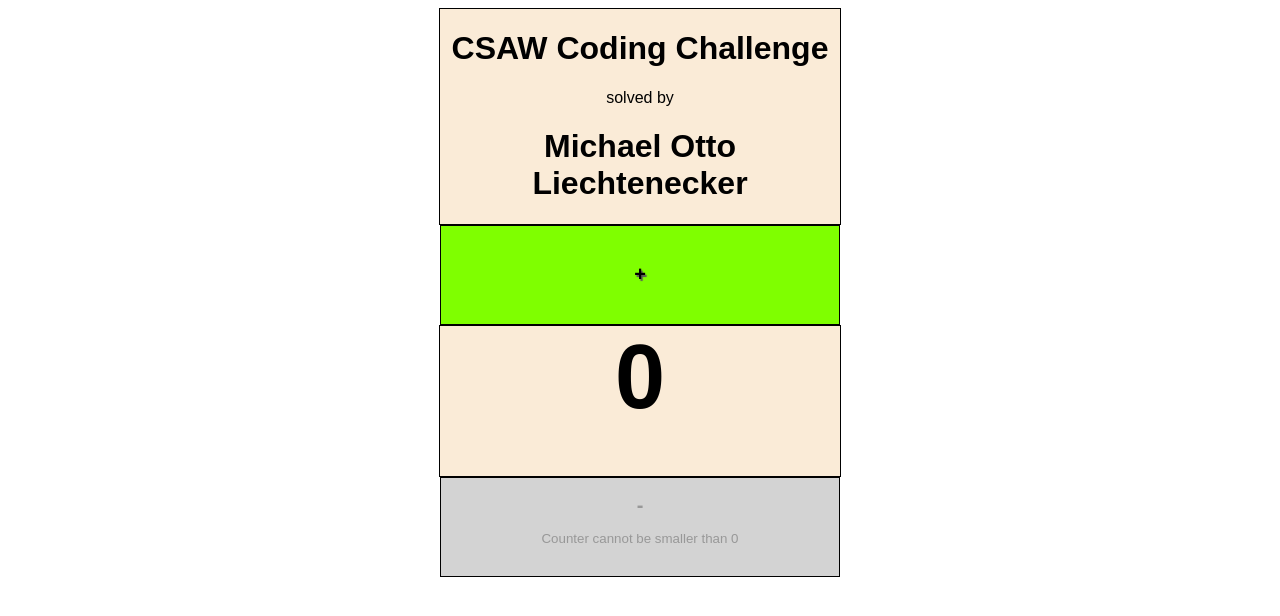
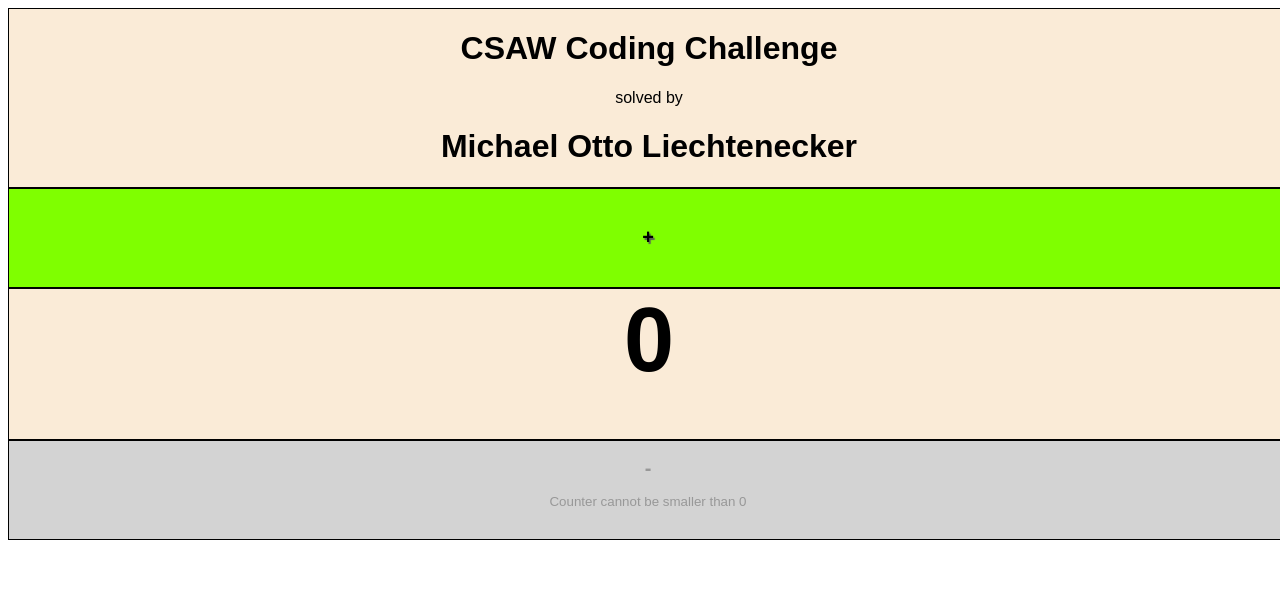
Before and after one commit to michael-liechtenecker/csaw-challenge-liechtenecker, a plain HTML site: page index.html in a window 1280 px wide. Drawn offline with Linux system fonts and the light colour scheme.

Commit message:
Update stylesheet.css

```diff
--- a/stylesheet.css
+++ b/stylesheet.css
@@ -3,8 +3,7 @@
 }
 
 header{
-    width: 100%;
-    max-width: 400px;
+    width: 100vw;
     margin: auto;
     text-align: center;
     background-color: antiquewhite;
@@ -13,14 +12,12 @@ header{
 }
 
 #container{
-    width: 100%;
-    max-width: 400px;
+    width: 100vw;
     margin: auto;
 }
 
 button{
-    width: 100%;
-    max-width: 400px;
+    width: 100vw;
     margin: auto;
     height: 100px;
     border: 1px solid black;
@@ -46,8 +43,7 @@ button:disabled{
 }
 
 .display{
-    width: 100%;
-    max-width: 400px;
+    width: 100vw;
     margin: 0 auto;
     height: 150px;
     border: 1px solid black;
```
